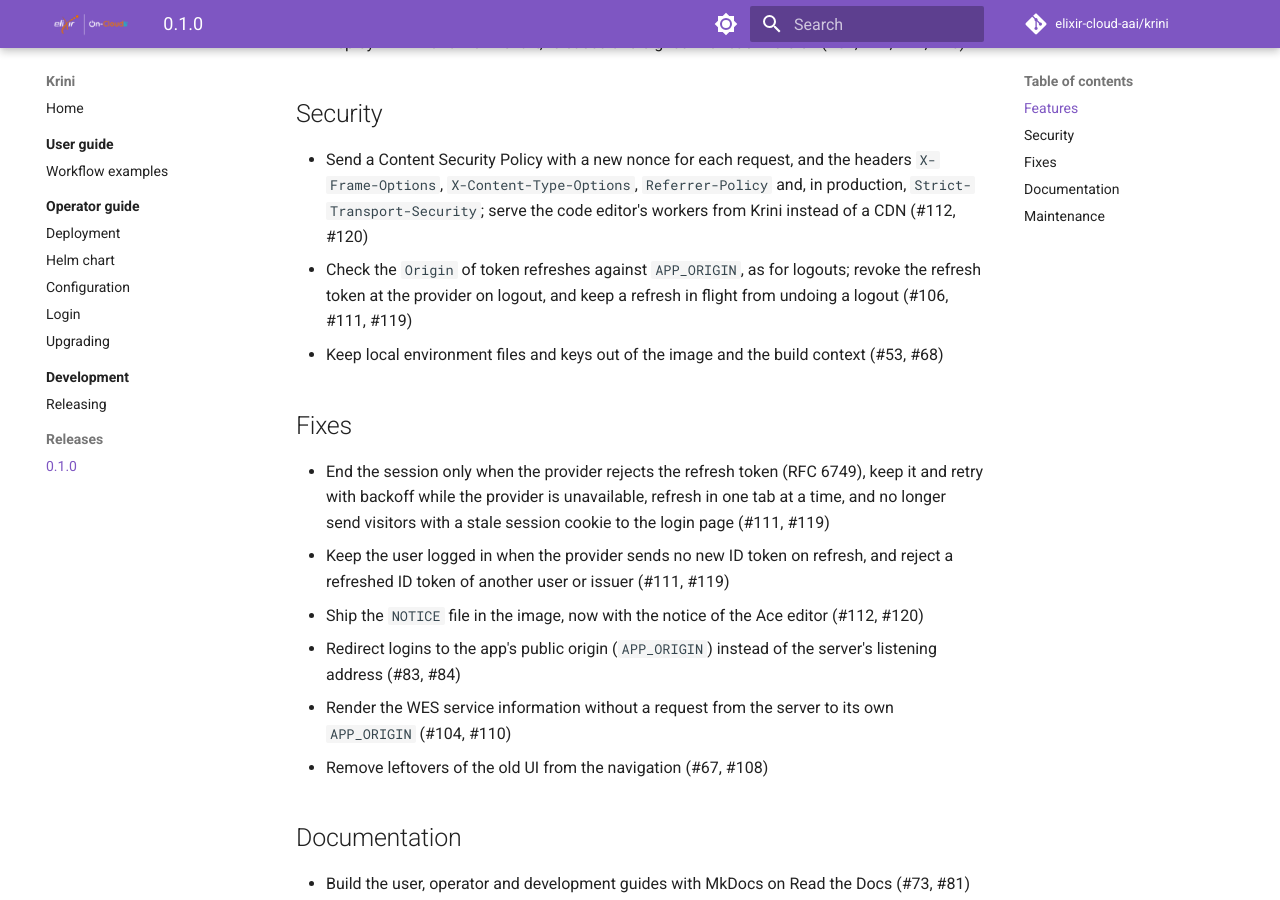
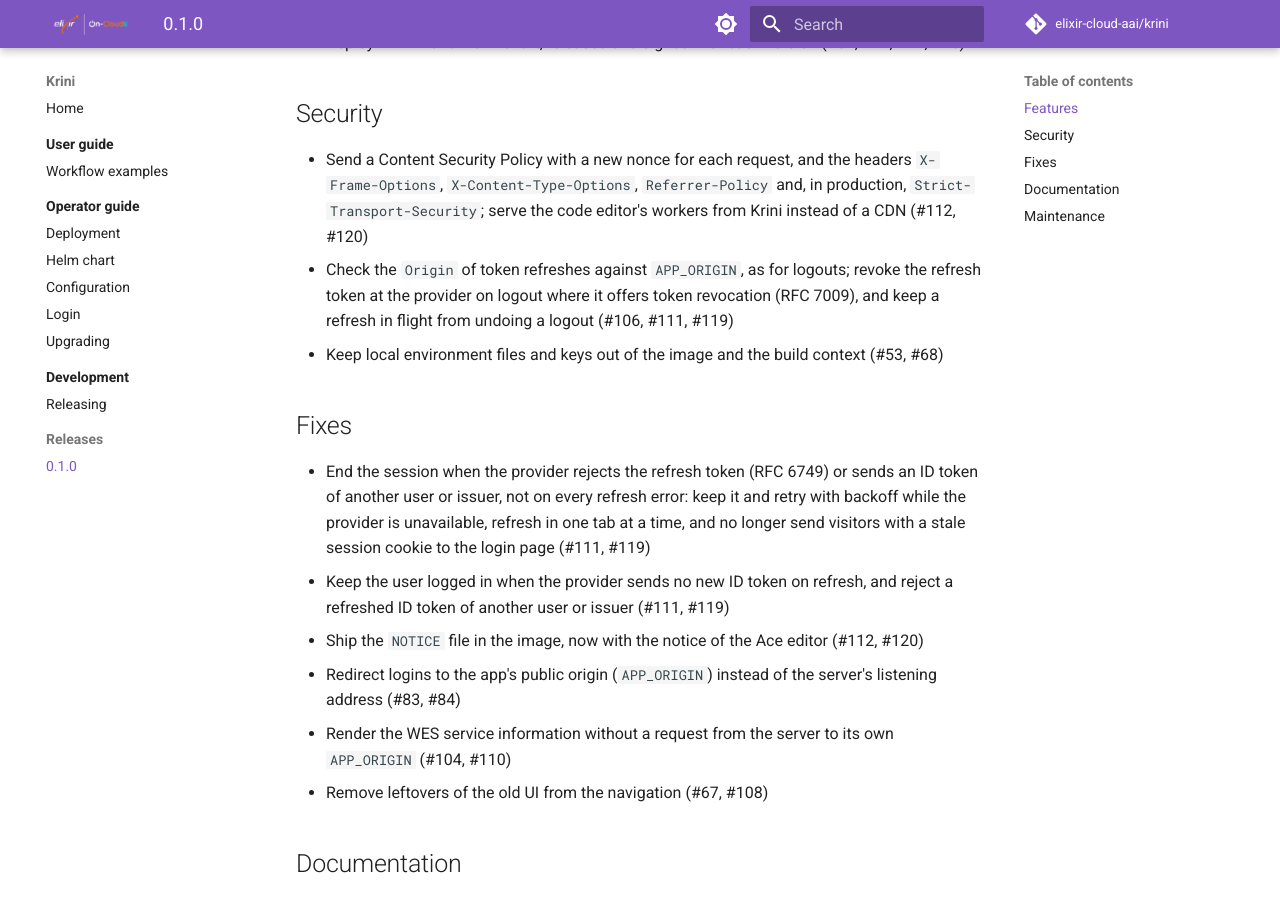
Before and after one commit to elixir-cloud-aai/krini, an MkDocs documentation site: the page built from docs/releases/0.1.0.md, in a window 1280 px wide and 900 px high, scrolled down 765 px. Built offline with MkDocs 1.6.1 and Material for MkDocs 9.7.7, drawn with Linux system fonts in a browser that asks for light colours; comment, search, counter and statistics services are not loaded.

Commit message:
docs: qualify revocation and session end in notes
Token revocation on logout happens only where the provider offers it,
and a refreshed ID token of another user or issuer also ends the
session (Sourcery review).

Co-Authored-By: Claude Opus 5.5 <noreply@anthropic.com>

```diff
--- a/docs/releases/0.1.0.md
+++ b/docs/releases/0.1.0.md
@@ -23,12 +23,12 @@ deployment and configuration.
 ## Security
 
 - Send a Content Security Policy with a new nonce for each request, and the headers `X-Frame-Options`, `X-Content-Type-Options`, `Referrer-Policy` and, in production, `Strict-Transport-Security`; serve the code editor's workers from Krini instead of a CDN (#112, #120)
-- Check the `Origin` of token refreshes against `APP_ORIGIN`, as for logouts; revoke the refresh token at the provider on logout, and keep a refresh in flight from undoing a logout (#106, #111, #119)
+- Check the `Origin` of token refreshes against `APP_ORIGIN`, as for logouts; revoke the refresh token at the provider on logout where it offers token revocation (RFC 7009), and keep a refresh in flight from undoing a logout (#106, #111, #119)
 - Keep local environment files and keys out of the image and the build context (#53, #68)
 
 ## Fixes
 
-- End the session only when the provider rejects the refresh token (RFC 6749), keep it and retry with backoff while the provider is unavailable, refresh in one tab at a time, and no longer send visitors with a stale session cookie to the login page (#111, #119)
+- End the session when the provider rejects the refresh token (RFC 6749) or sends an ID token of another user or issuer, not on every refresh error: keep it and retry with backoff while the provider is unavailable, refresh in one tab at a time, and no longer send visitors with a stale session cookie to the login page (#111, #119)
 - Keep the user logged in when the provider sends no new ID token on refresh, and reject a refreshed ID token of another user or issuer (#111, #119)
 - Ship the `NOTICE` file in the image, now with the notice of the Ace editor (#112, #120)
 - Redirect logins to the app's public origin (`APP_ORIGIN`) instead of the server's listening address (#83, #84)
```
